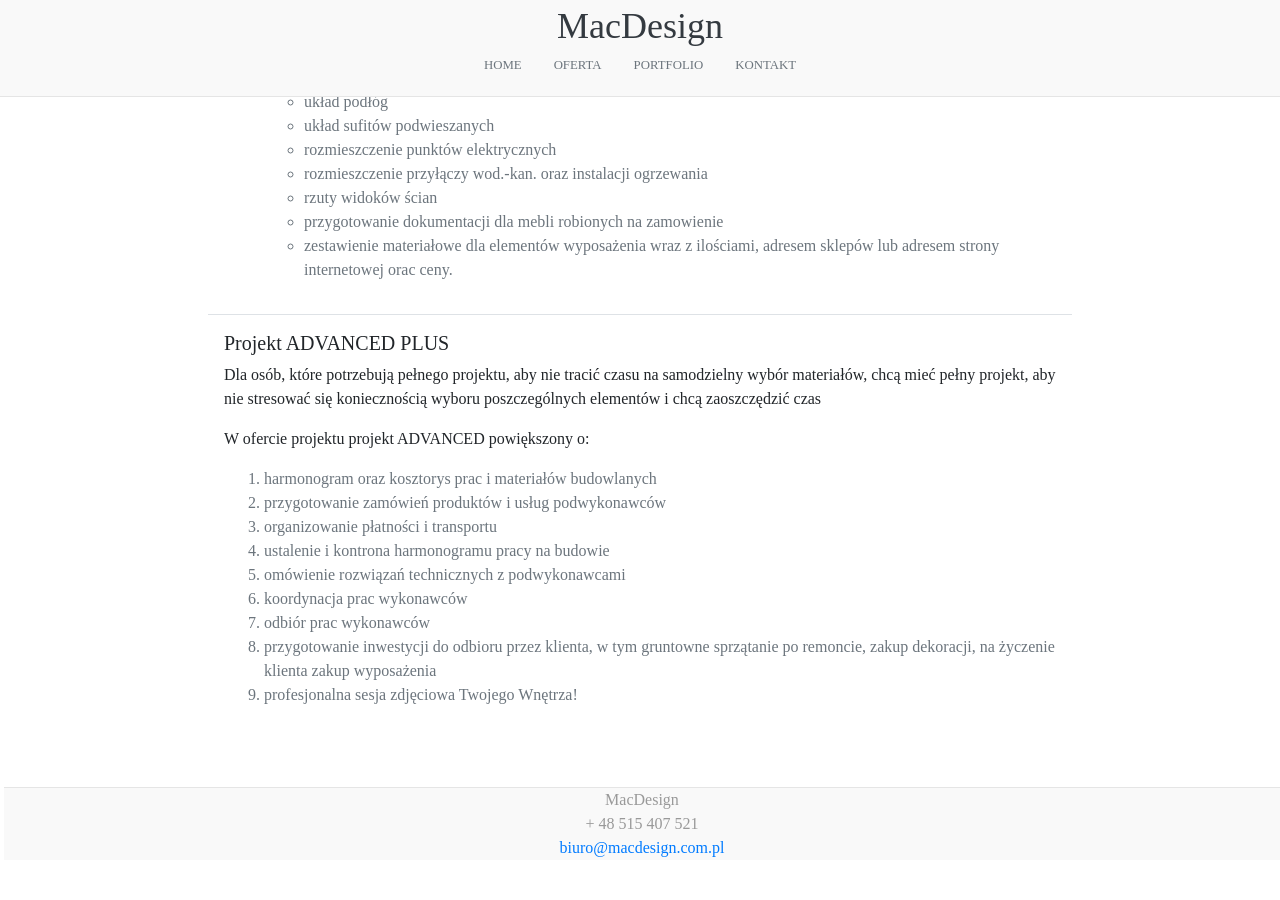
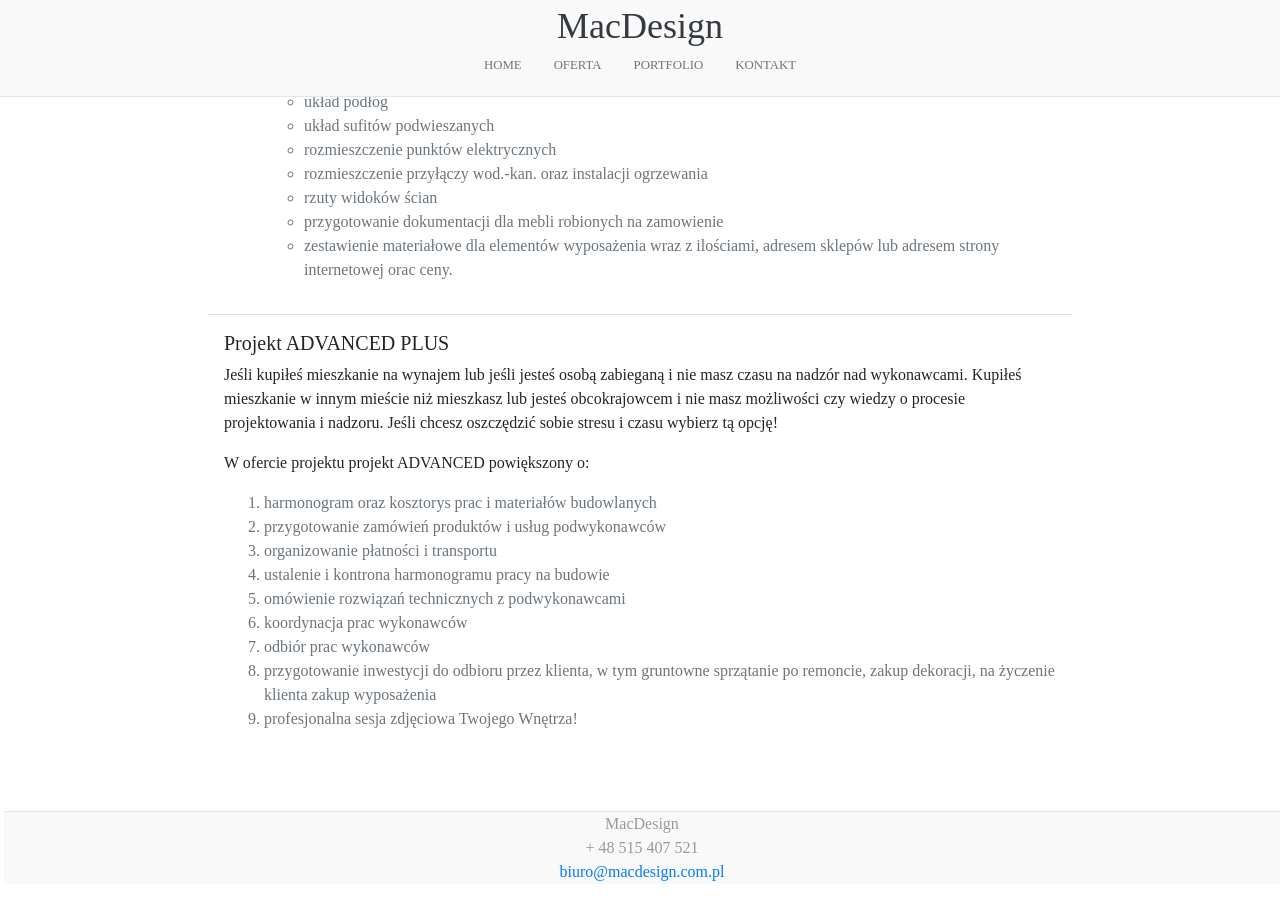
Before and after one commit to RMachnik/mac-design, a Jekyll site: the page built from _pages/services.md, in a window 1280 px wide and 900 px high, scrolled down 689 px. Built offline with Jekyll 4.4.1, drawn with Linux system fonts in a browser that asks for light colours; before the commit the page ends 1565 px from its top, so only the background shows below that.

Commit message:
Fixing content.

```diff
--- a/_layouts/services.html
+++ b/_layouts/services.html
@@ -61,11 +61,9 @@ layout: default
     <div class="gallery row p-3">
         <a href="#advanced_plus" class="text-decoration-none text-reset"><h5>Projekt ADVANCED PLUS</h5></a>
         <p>
-            Dla osób, które potrzebują pełnego projektu, aby nie tracić czasu na samodzielny wybór
-            materiałów,
-            chcą mieć pełny projekt, aby nie stresować się koniecznością wyboru poszczególnych elementów i
-            chcą
-            zaoszczędzić czas
+            Jeśli kupiłeś mieszkanie na wynajem lub jeśli jesteś osobą zabieganą i nie masz czasu na nadzór nad wykonawcami.
+            Kupiłeś mieszkanie w innym mieście niż mieszkasz lub jesteś obcokrajowcem i nie masz możliwości czy wiedzy o procesie projektowania i nadzoru.
+            Jeśli chcesz oszczędzić sobie stresu i czasu wybierz tą opcję!
         </p>
         <p>W ofercie projektu projekt ADVANCED powiększony o:</p>
         <ol class="text-muted">
```
